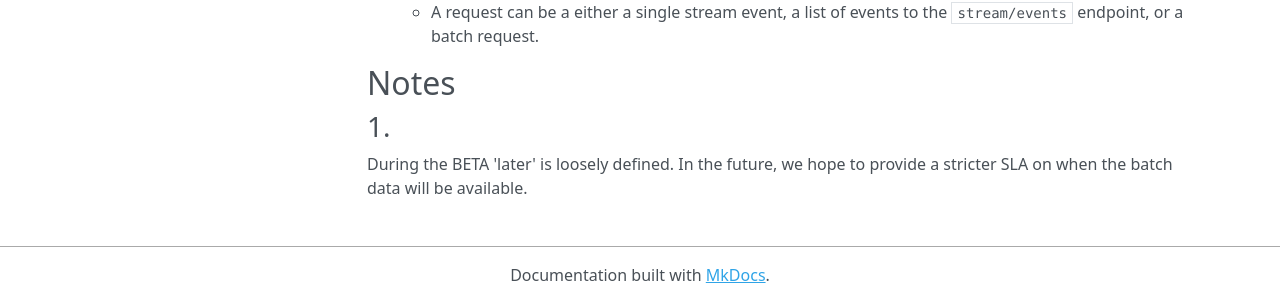
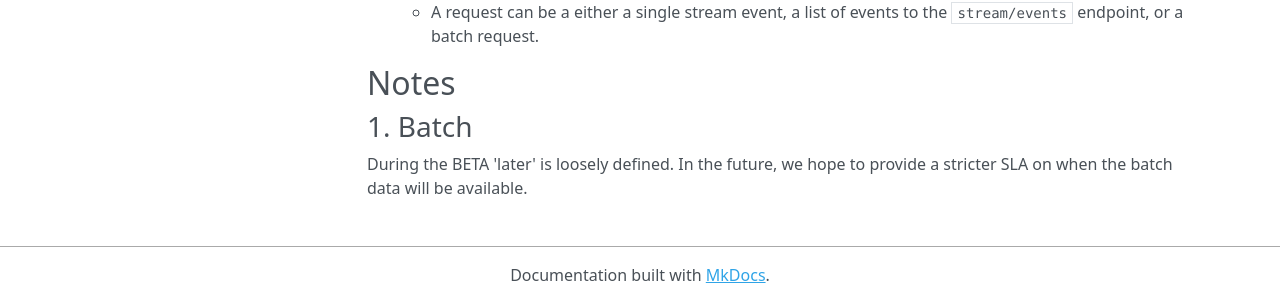
Before and after one commit to fineoio/fineo-client, an MkDocs documentation site: the page built from docs/write.md, in a window 1280 px wide and 900 px high, scrolled down 841 px. Shown: the part 597-897 px from the top of the window. Built offline with MkDocs 1.6.1, drawn with Linux system fonts in a browser that asks for light colours; nearby versions of some CDN libraries.

Commit message:
[doc] nicer name for /write note

```diff
--- a/docs/write.md
+++ b/docs/write.md
@@ -19,7 +19,7 @@ seconds. However, it comes at a higher cost and with some more stringent
 [limitations](#limitations).
 
 Batch is a bit more scalable, but events are processed asynchronously and are available at some
-point in time later[[1](#1)].
+point in time later[[1](#1-batch)].
 
 ## Batch Uploads
 
@@ -69,6 +69,6 @@ have. Please see the [Schema](Schema) documentation for how the schema flexibili
 
 ## Notes
 
-### 1.
+### 1. Batch
 During the BETA 'later' is loosely defined. In the future, we hope to provide a stricter SLA
 on when the batch data will be available.
```
